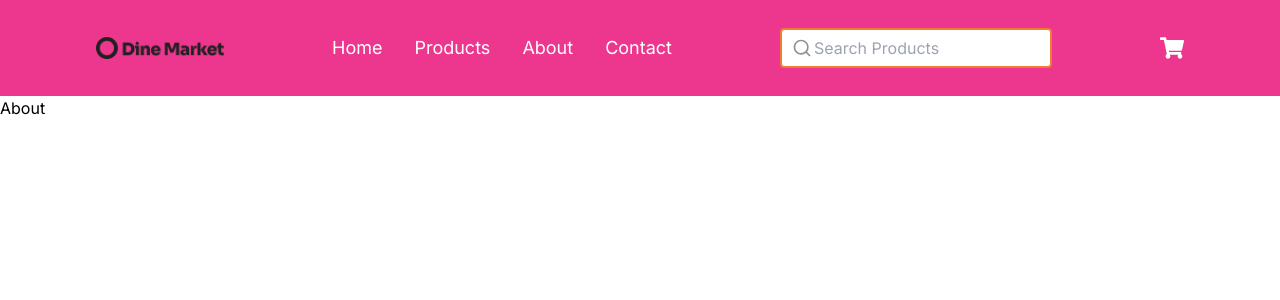
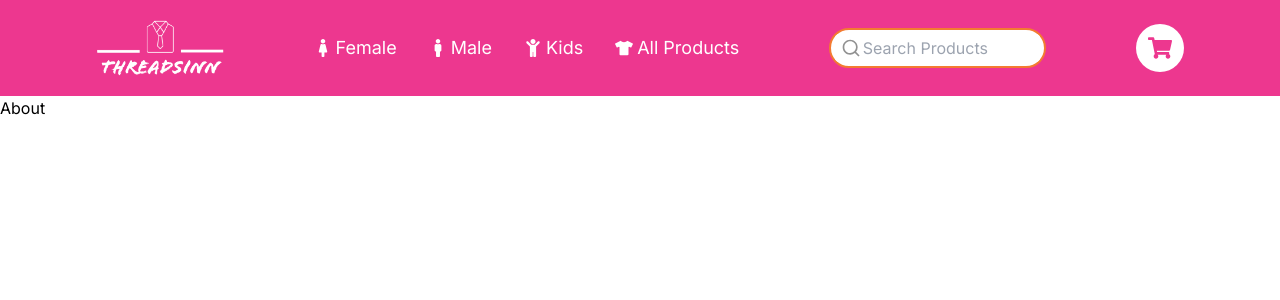
Before and after one commit to Shawn147/Hackathon_1_Mirza_Shahan_Baig, a Next.js app: page /about in a window 1280 px wide. Shown: the top 300 px of the page. Built offline with nearby package versions, Linux system fonts and the light colour scheme.

Commit message:
update header hero

```diff
--- a/src/app/page.tsx
+++ b/src/app/page.tsx
@@ -1,4 +1,4 @@
-import { Header, HeroScreen, ProductList } from "@/containers";
+import { Header, HeroScreen, ProductList, Promotions } from "@/containers";
 import { getCartItems } from "@/store";
 import { Toaster } from "react-hot-toast";
 import "tailwindcss/tailwind.css";
@@ -8,6 +8,12 @@ export default async function Page() {
     <main>
       <Header />
       <HeroScreen />
+      <Promotions />
+
+      {/* <div className="w-full text-center">
+        <p className="text-blue font-semibold">PRODUCTS</p>
+        <h1 className="font-semibold text-5xl mt-4">Check What We Have</h1>
+      </div> */}
       <ProductList />
       <Toaster position="top-right" reverseOrder={false} />
     </main>
--- a/src/components/SearchBar.tsx
+++ b/src/components/SearchBar.tsx
@@ -3,7 +3,7 @@ import { RiSearchLine } from "react-icons/ri";
 const SearchBar = ({ style }: { style?: string }) => {
   return (
     <div className={style}>
-      <div className="flex absolute py-1 px-1.5  items-center">
+      <div className="flex absolute py-1 px-1.5 items-center">
         <RiSearchLine className="text-xl" />
       </div>
       <input
--- a/src/containers/Header.tsx
+++ b/src/containers/Header.tsx
@@ -22,27 +22,23 @@ const Header = ({}) => {
 
       {/* Logo */}
       <div className="flex w-32 h-32 items-center">
-        <img
-          className=" w-32 h-32 object-contain"
-          src="/Logo.webp"
-          alt="Logo"
-        />
+        <img className=" w-32 h-32 object-contain" src="/Logo.png" alt="Logo" />
       </div>
       <Tabs />
       <SearchBar
         style={
-          " flex items-center h-10 hidden md:block w-1/4 bg-white text-placeholder rounded p-1 border-2 border-secondary focus:outline-none focus:ring focus:ring-primary "
+          " flex items-center h-10 hidden md:block w-1/5 bg-white text-placeholder rounded-full border-2 overflow-hidden p-1 border-secondary focus:outline-none focus:ring focus:ring-primary "
         }
       />
       {/* Cart Icon */}
-      <Link href="/cart" className="relative">
+      <Link href="/cart" className="relative bg-white p-3 rounded-full">
         {state.cartItems?.length ? (
           <p className="text-badge absolute text-white bg-secondary w-3 text-center top-0 right-1 rounded-full">
             {state.cartItems?.length}
           </p>
         ) : null}
 
-        <FaShoppingCart className="text-white text-2xl" />
+        <FaShoppingCart className="text-primary text-2xl" />
       </Link>
 
       {/* Sidebar */}
--- /dev/null
+++ b/src/containers/Promotions.tsx
@@ -0,0 +1,17 @@
+const Promotions = () => {
+  return (
+    <div className="">
+      <div className="w-full text-center">
+        <p className="text-blue font-semibold">PROMOTIONS</p>
+        <h1 className="font-semibold text-5xl mt-4">Our Promotions Events</h1>
+      </div>
+      <div className="flex gap-2">
+        <div className="w-1/3 h-32 bg-red-200"></div>
+        <div className="w-1/3 h-32 bg-red-200"></div>
+        <div className="w-1/3 h-32 bg-red-200"></div>
+      </div>
+    </div>
+  );
+};
+
+export default Promotions;
--- a/src/containers/Tabs.tsx
+++ b/src/containers/Tabs.tsx
@@ -1,28 +1,28 @@
-import { SearchBar } from "@/components";
 import Link from "next/link";
-import React from "react";
-import { RiSearchLine } from "react-icons/ri";
+import {
+  FaChild,
+  FaFemale,
+  FaMale,
+  FaShirtsinbulk,
+  FaTshirt,
+} from "react-icons/fa";
 
-const Tabs = ({}) => {
-  return (
-    <>
-      {/* Navigation Tabs */}
+const Tabs = () => (
   <nav className="hidden md:flex sm:space-x-4 md:space-x-8 space-x-12 sm:text-xs md:text-md lg:text-lg text-white">
-        <Link className="hover:text-gray-300" href="/">
-          Home
+    <Link className="hover:text-gray-300 flex items-center" href="/products">
+      <FaFemale className="mr-1" />
+      Female
     </Link>
-        <Link className="hover:text-gray-300" href="/products">
-          Products
+    <Link className="hover:text-gray-300 flex items-center" href="/products">
+      <FaMale className="mr-1" /> Male
     </Link>
-        <Link className="hover:text-gray-300" href="/about">
-          About
+    <Link className="hover:text-gray-300 flex items-center" href="/products">
+      <FaChild className="mr-1" /> Kids
     </Link>
-        <Link className="hover:text-gray-300" href="/contact">
-          Contact
+    <Link className="hover:text-gray-300 flex items-center" href="/products">
+      <FaTshirt className="mr-1" /> All Products
     </Link>
   </nav>
-    </>
 );
-};
 
 export default Tabs;
--- a/src/containers/index.ts
+++ b/src/containers/index.ts
@@ -2,5 +2,6 @@ import Header from "./Header";
 import HeroScreen from "./HeroScreen";
 import ProductList from "./ProductList";
 import CartCont from "./cartContainer";
+import Promotions from "./Promotions";
 
-export { Header, HeroScreen, CartCont, ProductList };
+export { Header, HeroScreen, CartCont,Promotions, ProductList };
--- a/tailwind.config.js
+++ b/tailwind.config.js
@@ -26,6 +26,7 @@ module.exports = {
         secondary: "#f37b31",
         placeholder: "#919191",
         primaryLight: "rgba(237, 55, 143, 0.2)",
+        blue: "#007aff",
       },
       backgroundColor: {
         primary: "#ed378f",
```
Also changed, not shown: public/Logo.png (added), public/Logo.webp (deleted). Lines whose indentation alone changed are shown as unchanged.
